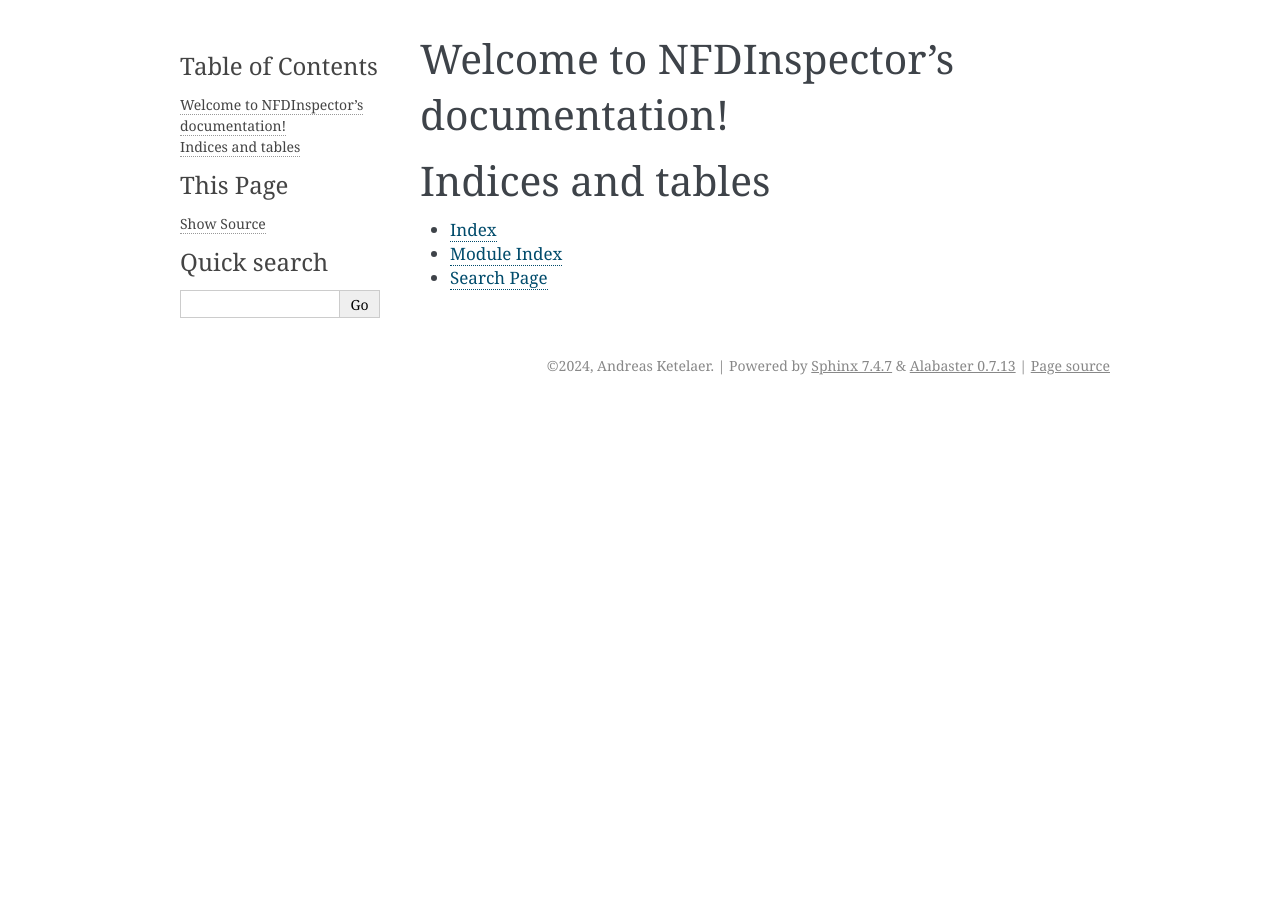
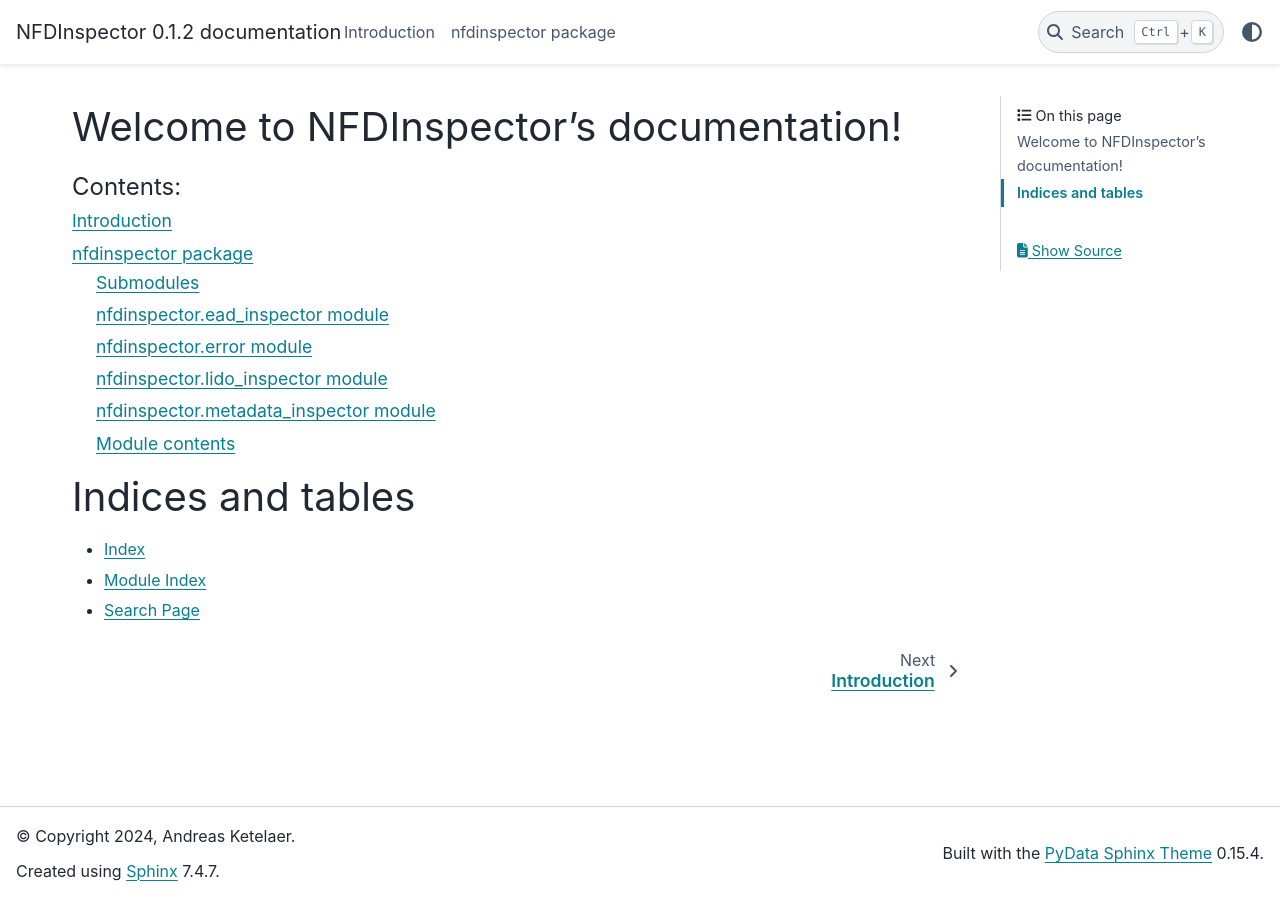
Before and after one commit to montan-code/nfdinspector, a Sphinx documentation site: the page built from docs/index.rst, in a window 1280 px wide. Built offline with Sphinx 7.4.7 and the PyData theme 0.15.4, drawn with Linux system fonts in a browser that asks for light colours.

Commit message:
Created basic documentation.

```diff
--- a/docs/conf.py
+++ b/docs/conf.py
@@ -12,9 +12,10 @@
 # add these directories to sys.path here. If the directory is relative to the
 # documentation root, use os.path.abspath to make it absolute, like shown here.
 #
-# import os
-# import sys
-# sys.path.insert(0, os.path.abspath('.'))
+import os
+import sys
+
+sys.path.insert(0, os.path.abspath("../src"))
 
 
 # -- Project information -----------------------------------------------------
@@ -24,9 +25,9 @@ copyright = "2024, Andreas Ketelaer"
 author = "Andreas Ketelaer"
 
 # The short X.Y version
-version = ""
+version = "0.1"
 # The full version, including alpha/beta/rc tags
-release = ""
+release = "0.1.2"
 
 
 # -- General configuration ---------------------------------------------------
@@ -61,7 +62,7 @@ master_doc = "index"
 #
 # This is also used if you do content translation via gettext catalogs.
 # Usually you set "language" from the command line for these cases.
-language = None
+language = "en"
 
 # List of patterns, relative to source directory, that match files and
 # directories to ignore when looking for source files.
@@ -71,13 +72,16 @@ exclude_patterns = ["_build", "Thumbs.db", ".DS_Store"]
 # The name of the Pygments (syntax highlighting) style to use.
 pygments_style = None
 
+# External dependencies.
+autodoc_mock_imports = ["lxml"]
+
 
 # -- Options for HTML output -------------------------------------------------
 
 # The theme to use for HTML and HTML Help pages.  See the documentation for
 # a list of builtin themes.
 #
-html_theme = "alabaster"
+html_theme = "pydata_sphinx_theme"
 
 # Theme options are theme-specific and customize the look and feel of a theme
 # further.  For a list of options available for each theme, see the
--- a/docs/index.rst
+++ b/docs/index.rst
@@ -4,12 +4,14 @@
    contain the root `toctree` directive.
 
 Welcome to NFDInspector's documentation!
-=======================================
+========================================
 
 .. toctree::
    :maxdepth: 2
    :caption: Contents:
 
+   intro
+   nfdinspector
 
 
 Indices and tables
--- /dev/null
+++ b/docs/intro.rst
@@ -0,0 +1,4 @@
+Introduction
+============
+
+A Python package to inspect formal quality problems in research data (currently compatible metadata standards: LIDO and EAD). Funded by the "4Memory Incubator Funds" of the consortium NFDI4Memory, developed and maintained by the Montanhistorisches Dokumentationszentrum (montan.dok) of the Deutsches Bergbau-Museum Bochum.
--- /dev/null
+++ b/docs/modules.rst
@@ -0,0 +1,7 @@
+nfdinspector
+============
+
+.. toctree::
+   :maxdepth: 4
+
+   nfdinspector
--- /dev/null
+++ b/docs/nfdinspector.rst
@@ -0,0 +1,45 @@
+nfdinspector package
+====================
+
+Submodules
+----------
+
+nfdinspector.ead\_inspector module
+----------------------------------
+
+.. automodule:: nfdinspector.ead_inspector
+   :members:
+   :undoc-members:
+   :show-inheritance:
+
+nfdinspector.error module
+-------------------------
+
+.. automodule:: nfdinspector.error
+   :members:
+   :undoc-members:
+   :show-inheritance:
+
+nfdinspector.lido\_inspector module
+-----------------------------------
+
+.. automodule:: nfdinspector.lido_inspector
+   :members:
+   :undoc-members:
+   :show-inheritance:
+
+nfdinspector.metadata\_inspector module
+---------------------------------------
+
+.. automodule:: nfdinspector.metadata_inspector
+   :members:
+   :undoc-members:
+   :show-inheritance:
+
+Module contents
+---------------
+
+.. automodule:: nfdinspector
+   :members:
+   :undoc-members:
+   :show-inheritance:
```
Also changed, not shown: requirements.txt (added).
